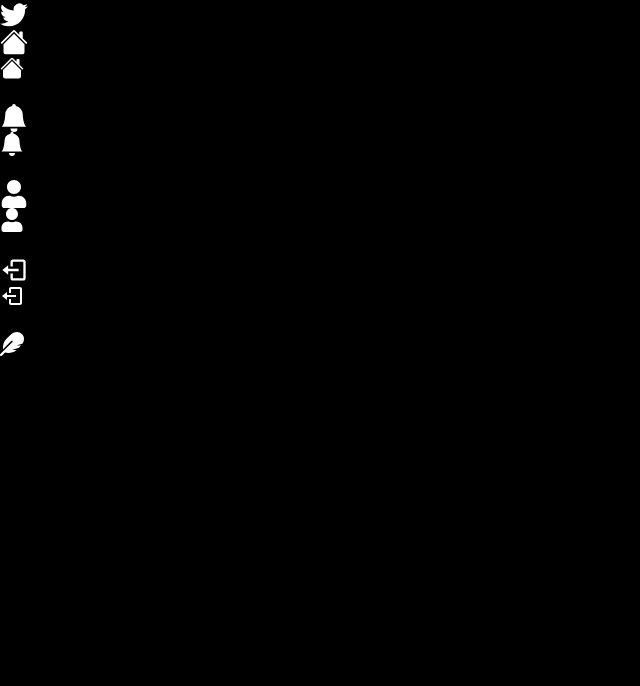
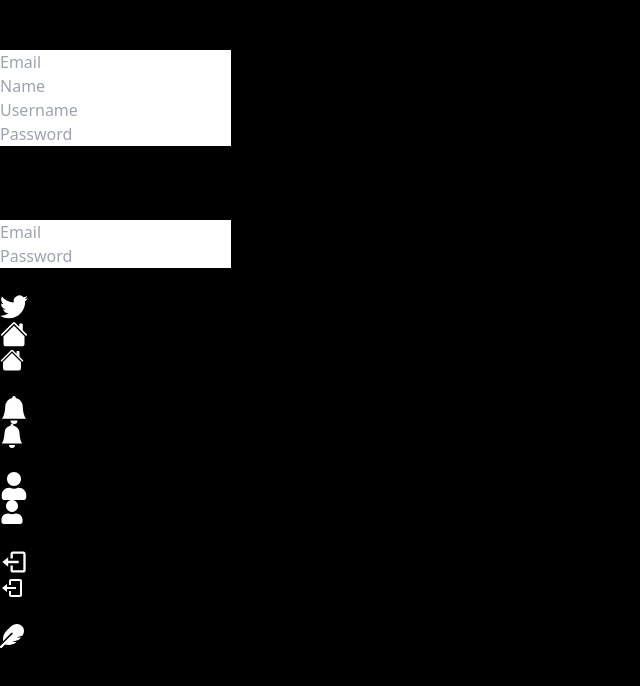
Before and after one commit to NeilRow56/twitter-clone2023m, a Next.js app: page / in a window 1280 px wide. Shown: the top 686 px of the page, without its empty margins (0-640 px from the left). Built offline with nearby package versions, Linux system fonts and the light colour scheme.

Commit message:
Added modals for Login and Register

```diff
--- a/app/layout.js
+++ b/app/layout.js
@@ -1,7 +1,8 @@
 import "./globals.css";
 import Sidebar from "@/components/layoutComponents/Sidebar";
 import FollowBar from "@/components/layoutComponents/FollowBar";
-import Modal from "@/components/Modal";
+import LoginModal from "@/components/modals/LoginModal";
+import RegisterModal from "@/components/modals/RegisterModal";
 
 export const metadata = {
   title: "Create Next App",
@@ -12,6 +13,8 @@ export default function RootLayout({ children }) {
   return (
     <html lang="en">
       <body>
+        <RegisterModal />
+        <LoginModal />
         <div className="h-screen bg-black">
           <div className="xl:px-30 container mx-auto h-full max-w-6xl">
             <div className="grid h-full grid-cols-4">
--- /dev/null
+++ b/components/Input.jsx
@@ -0,0 +1,42 @@
+const Input = ({
+  placeholder,
+  value,
+  type = "text",
+  onChange,
+  disabled,
+  label,
+}) => {
+  return (
+    <div className="w-full">
+      {label && (
+        <p className="mb-2 text-xl font-semibold text-white">{label}</p>
+      )}
+      <input
+        disabled={disabled}
+        onChange={onChange}
+        value={value}
+        placeholder={placeholder}
+        type={type}
+        className="
+          w-full
+          rounded-md
+          border-2
+          border-neutral-800
+          bg-black
+          p-4
+          text-lg
+          text-white
+          outline-none
+          transition
+          focus:border-2
+          focus:border-sky-500
+          disabled:cursor-not-allowed
+          disabled:bg-neutral-900
+          disabled:opacity-70
+        "
+      />
+    </div>
+  );
+};
+
+export default Input;
--- /dev/null
+++ b/components/modals/LoginModal.jsx
@@ -0,0 +1,58 @@
+"use client";
+import { useCallback, useState } from "react";
+import useLoginModal from "@/hooks/useLoginModal";
+import Input from "../Input";
+import Modal from "../Modal";
+
+const LoginModal = () => {
+  const loginModal = useLoginModal();
+
+  const [email, setEmail] = useState("");
+  const [password, setPassword] = useState("");
+  const [isLoading, setIsLoading] = useState(false);
+
+  const onSubmit = useCallback(async () => {
+    try {
+      setIsLoading(true);
+
+      // TODO ADD LOGIN
+
+      loginModal.onClose();
+    } catch (error) {
+      console.log(error);
+    } finally {
+      setIsLoading(false);
+    }
+  }, [loginModal]);
+
+  const bodyContent = (
+    <div className="flex flex-col gap-4">
+      <Input
+        placeholder="Email"
+        onChange={(e) => setEmail(e.target.value)}
+        value={email}
+        disabled={isLoading}
+      />
+      <Input
+        placeholder="Password"
+        type="password"
+        onChange={(e) => setPassword(e.target.value)}
+        value={password}
+        disabled={isLoading}
+      />
+    </div>
+  );
+  return (
+    <Modal
+      disabled={isLoading}
+      isOpen={loginModal.isOpen}
+      title="Login"
+      actionLabel="Sign in"
+      onClose={loginModal.onClose}
+      onSubmit={onSubmit}
+      body={bodyContent}
+    />
+  );
+};
+
+export default LoginModal;
--- /dev/null
+++ b/components/modals/RegisterModal.jsx
@@ -0,0 +1,75 @@
+"use client";
+import { useCallback, useState } from "react";
+import useRegisterModal from "@/hooks/useRegisterModal";
+import useLoginModal from "@/hooks/useLoginModal";
+import Input from "../Input";
+import Modal from "../Modal";
+
+const RegisterModal = () => {
+  const loginModal = useLoginModal();
+  const registerModal = useRegisterModal();
+
+  const [email, setEmail] = useState("");
+  const [password, setPassword] = useState("");
+  const [name, setName] = useState("");
+  const [username, setUsername] = useState("");
+
+  const [isLoading, setIsLoading] = useState(false);
+
+  const onSubmit = useCallback(async () => {
+    try {
+      setIsLoading(true);
+
+      // TODO ADD REGISTER AND LOGIN
+
+      registerModal.onClose();
+    } catch (error) {
+      console.log(error);
+    } finally {
+      setIsLoading(false);
+    }
+  }, [registerModal]);
+
+  const bodyContent = (
+    <div className="flex flex-col gap-4">
+      <Input
+        placeholder="Email"
+        onChange={(e) => setEmail(e.target.value)}
+        value={email}
+        disabled={isLoading}
+      />
+      <Input
+        disabled={isLoading}
+        placeholder="Name"
+        value={name}
+        onChange={(e) => setName(e.target.value)}
+      />
+      <Input
+        disabled={isLoading}
+        placeholder="Username"
+        value={username}
+        onChange={(e) => setUsername(e.target.value)}
+      />
+      <Input
+        placeholder="Password"
+        type="password"
+        onChange={(e) => setPassword(e.target.value)}
+        value={password}
+        disabled={isLoading}
+      />
+    </div>
+  );
+  return (
+    <Modal
+      disabled={isLoading}
+      isOpen={registerModal.isOpen}
+      title="Create an Account"
+      actionLabel="Register"
+      onClose={loginModal.onClose}
+      onSubmit={onSubmit}
+      body={bodyContent}
+    />
+  );
+};
+
+export default RegisterModal;
--- /dev/null
+++ b/hooks/useLoginModal.js
@@ -0,0 +1,11 @@
+"use client";
+
+import { create } from "zustand";
+
+const useLoginModal = create((set) => ({
+  isOpen: true,
+  onOpen: () => set({ isOpen: true }),
+  onClose: () => set({ isOpen: false }),
+}));
+
+export default useLoginModal;
--- /dev/null
+++ b/hooks/useRegisterModal.js
@@ -0,0 +1,11 @@
+"use client";
+
+import { create } from "zustand";
+
+const useRegisterModal = create((set) => ({
+  isOpen: true,
+  onOpen: () => set({ isOpen: true }),
+  onClose: () => set({ isOpen: false }),
+}));
+
+export default useRegisterModal;
--- a/package.json
+++ b/package.json
@@ -14,7 +14,8 @@
     "next": "^13.2.5-canary.1",
     "react": "18.2.0",
     "react-dom": "18.2.0",
-    "react-icons": "^4.8.0"
+    "react-icons": "^4.8.0",
+    "zustand": "^4.3.6"
   },
   "devDependencies": {
     "autoprefixer": "^10.4.14",
```
Also changed, not shown: 1 other file (tests, documents, lock files or other folders).
